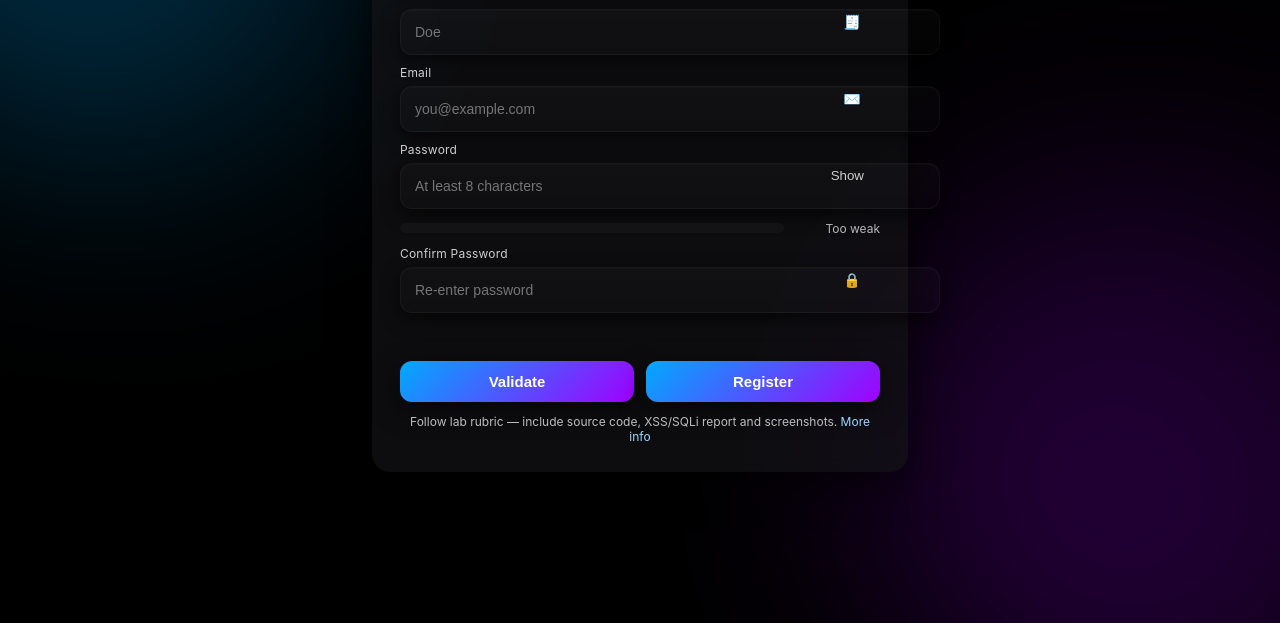
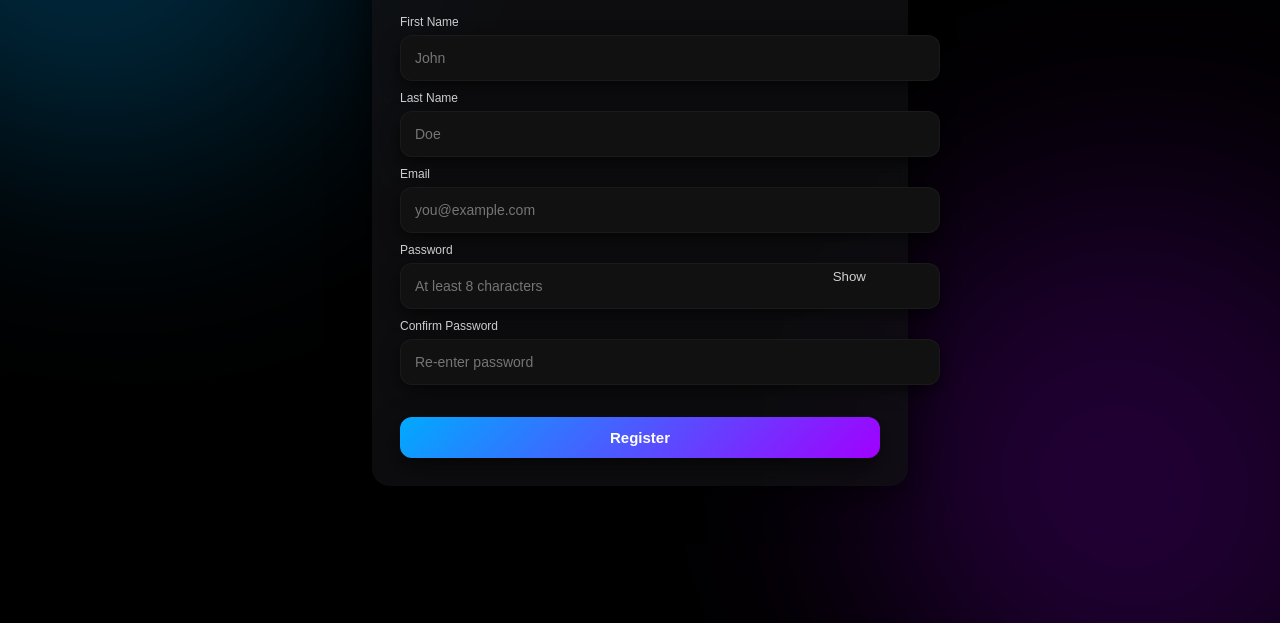
Before and after one commit to sai-9989/ITC505, a plain HTML site: page Lab-8/index.html in a window 1280 px wide. Shown: the part 257-880 px from the top of the page. Before the commit the page ends 800 px from the top, so only its background shows below. Drawn offline with Linux system fonts and the light colour scheme.

Commit message:
Update index.html

```diff
--- a/Lab-8/index.html
+++ b/Lab-8/index.html
@@ -5,214 +5,99 @@
   <meta name="viewport" content="width=device-width,initial-scale=1" />
   <title>Lab 8 — Input Validation (Premium)</title>
 
-  <!-- STYLE: included inside index.html as requested -->
+  <!-- Style included -->
   <style>
     :root{
       --bg:#000;
       --card-bg: rgba(18,18,20,0.75);
-      --glass: rgba(255,255,255,0.03);
       --accent1: #00aaff;
       --accent2: #a100ff;
       --error: #ff4f6d;
       --success: #2ee6a5;
     }
 
-    html,body{height:100%;margin:0;font-family:Inter,ui-sans-serif,system-ui,Segoe UI,Roboto,Helvetica,Arial; background:var(--bg); color:#eee; -webkit-font-smoothing:antialiased;}
+    html, body { height:100%; margin:0; font-family:Arial, Helvetica, sans-serif; background:var(--bg); color:#eee; }
 
-    /* animated background blobs */
-    .bg-blob {
-      position:fixed;
-      width:560px;height:560px;border-radius:50%;
-      filter:blur(120px); z-index:0;
-      transform:translate3d(0,0,0);
-      pointer-events:none;
-    }
-    .blob-1{ background: linear-gradient(45deg, rgba(0,170,255,0.35), rgba(0,170,255,0.12)); top:-180px; left:-160px; animation: float1 8s ease-in-out infinite alternate; }
-    .blob-2{ background: linear-gradient(45deg, rgba(161,0,255,0.30), rgba(161,0,255,0.10)); right:-160px; bottom:-180px; animation: float2 7s ease-in-out infinite alternate-reverse; }
+    /* Background blobs */
+    .bg-blob { position:fixed; width:560px; height:560px; border-radius:50%; filter:blur(120px); z-index:0; pointer-events:none; }
+    .blob-1 { background: linear-gradient(45deg, rgba(0,170,255,0.35), rgba(0,170,255,0.12)); top:-180px; left:-160px; animation: float1 8s ease-in-out infinite alternate; }
+    .blob-2 { background: linear-gradient(45deg, rgba(161,0,255,0.30), rgba(161,0,255,0.10)); right:-160px; bottom:-180px; animation: float2 7s ease-in-out infinite alternate-reverse; }
     @keyframes float1{ from{transform:translateY(-10px) rotate(0deg)} to{transform:translateY(40px) rotate(12deg)} }
     @keyframes float2{ from{transform:translateY(10px) rotate(0deg)} to{transform:translateY(-36px) rotate(-10deg)} }
 
-    /* centered card */
-    .wrap { position:relative; z-index:2; min-height:100vh; display:flex; align-items:center; justify-content:center; padding:40px; box-sizing:border-box; }
-    .card {
-      width:480px; max-width:calc(100% - 48px);
-      background: var(--card-bg);
-      border-radius:18px;
-      padding:28px;
-      box-shadow:
-        0 10px 40px rgba(0,0,0,0.65),
-        0 1px 0 rgba(255,255,255,0.02) inset;
-      backdrop-filter: blur(8px) saturate(120%);
-      transform-style:preserve-3d;
-      transition: transform .18s ease, box-shadow .18s ease;
-      perspective:1000px;
-    }
+    /* Card container */
+    .wrap { position:relative; z-index:2; min-height:100vh; display:flex; align-items:center; justify-content:center; padding:40px; }
+    .card { width:480px; max-width:95%; background: var(--card-bg); border-radius:18px; padding:28px; box-shadow:0 10px 40px rgba(0,0,0,0.65),0 1px 0 rgba(255,255,255,0.02) inset; backdrop-filter: blur(8px); transition: transform .18s ease, box-shadow .18s ease; }
     .card:hover { transform: translateY(-6px) rotateX(2deg); box-shadow:0 18px 50px rgba(0,0,0,0.75); }
 
-    h1 { margin:0 0 8px 0; font-size:20px; color:#fff; text-align:center; text-shadow:0 6px 20px rgba(0,170,255,0.07); }
-    p.subtitle { margin:0 0 20px 0; text-align:center; color:#bfbfbf; font-size:13px; }
+    h1 { text-align:center; color:#fff; margin-bottom:8px; }
+    p.subtitle { text-align:center; color:#bfbfbf; font-size:13px; margin-bottom:20px; }
 
     form { display:block; gap:12px; }
+    .field { margin-top:10px; position:relative; }
+    label { display:block; font-size:12px; color:#cfcfcf; margin-bottom:6px; }
+    input[type="text"], input[type="email"], input[type="password"] { width:100%; padding:14px 44px 14px 14px; border-radius:12px; border:1px solid rgba(255,255,255,0.04); background:#111; color:#fff; font-size:14px; box-shadow:0 6px 18px rgba(0,0,0,0.6); outline:none; }
+    input:focus { transform:translateY(-2px) scale(1.02); border-color: rgba(0,170,255,0.55); box-shadow:0 0 18px rgba(0,170,255,0.7); }
 
-    .field {
-      margin-top:10px;
-      position:relative;
-      transform: translateZ(0);
-    }
+    .toggle-btn { position:absolute; right:8px; top:50%; transform:translateY(-50%); cursor:pointer; background:transparent; border:none; color:#cfcfcf; }
+    .inline-error { color:var(--error); font-size:12px; margin-top:6px; display:block; }
+    .msg { margin-top:14px; height:auto; font-size:14px; text-align:center; }
 
-    label {
-      display:block;
-      font-size:12px;
-      color:#cfcfcf;
-      margin-bottom:6px;
-      letter-spacing:0.2px;
-    }
+    .btn { width:100%; margin-top:18px; padding:12px; border-radius:12px; border:none; cursor:pointer; font-size:15px; font-weight:600; background: linear-gradient(135deg, var(--accent1), var(--accent2)); color:#fff; box-shadow:0 8px 26px rgba(0,0,0,0.6); }
+    .btn:hover { transform:translateY(-2px); box-shadow:0 18px 44px rgba(0,0,0,0.7); }
 
-    input[type="text"], input[type="email"], input[type="password"] {
-      width:100%;
-      padding:14px 44px 14px 14px;
-      border-radius:12px;
-      border: 1px solid rgba(255,255,255,0.04);
-      background: linear-gradient(180deg, rgba(255,255,255,0.02), rgba(255,255,255,0.01));
-      color:#fff;
-      font-size:14px;
-      box-shadow:
-        0 6px 18px rgba(0,0,0,0.6),
-        0 1px 0 rgba(255,255,255,0.02) inset;
-      transition: box-shadow .18s ease, transform .12s ease, border-color .12s ease;
-      outline:none;
-      -webkit-appearance:none;
-    }
-
-    input:focus {
-      transform: translateY(-4px) scale(1.01);
-      border-color: rgba(0,170,255,0.55);
-      box-shadow: 0 12px 30px rgba(0,170,255,0.06), 0 0 18px rgba(0,170,255,0.18);
-    }
-
-    /* little 3D inner glow icon area */
-    .field .icon {
-      position:absolute; right:12px; top:50%; transform:translateY(-50%); width:32px; height:32px;
-      display:flex; align-items:center; justify-content:center; pointer-events:none;
-      border-radius:8px; background:transparent; color:#bfbfbf; font-size:14px;
-      transition: transform .18s ease, box-shadow .18s ease;
-    }
-
-    /* show/hide toggle button */
-    .toggle-btn {
-      position:absolute; right:8px; top:50%; transform:translateY(-50%); height:36px; border-radius:10px; padding:4px 8px;
-      display:flex; align-items:center; gap:8px; cursor:pointer; border:none; background:transparent; color:#cfcfcf;
-    }
-
-    .info-row { display:flex; gap:10px; align-items:center; margin-top:12px; }
-    .strength {
-      flex:1; height:10px; border-radius:8px; background:rgba(255,255,255,0.03); overflow:hidden; position:relative;
-    }
-    .strength > i {
-      position:absolute; left:0; top:0; bottom:0; width:0%;
-      background: linear-gradient(90deg,var(--accent1),var(--accent2));
-      transition: width .25s ease;
-    }
-    .strength-text { color:#bdbdbd; font-size:12px; min-width:86px; text-align:right; }
-
-    .msg { margin-top:14px; height:20px; font-size:13px; color:#ffb8c7; text-align:center; }
-
-    .actions { margin-top:18px; display:flex; gap:12px; }
-    .btn {
-      flex:1; padding:12px; border-radius:12px; border:none; cursor:pointer; font-size:15px; font-weight:600;
-      background: linear-gradient(135deg, var(--accent1), var(--accent2));
-      color:#fff; box-shadow: 0 8px 26px rgba(0,0,0,0.6);
-      transition: transform .14s ease, box-shadow .14s ease;
-    }
-    .btn:hover { transform: translateY(-4px); box-shadow: 0 18px 44px rgba(0,0,0,0.7); }
-
-    .small { font-size:12px; color:#bdbdbd; text-align:center; margin-top:12px; }
-    .small a { color: #9dd7ff; text-decoration:none; }
-
-    /* error / success classes for individual fields */
-    .field.error input { border-color: rgba(255,79,109,0.8); box-shadow: 0 10px 26px rgba(255,79,109,0.06); }
-    .field.success input { border-color: rgba(46,230,165,0.6); box-shadow: 0 10px 26px rgba(46,230,165,0.06); }
-
-    .inline-error { color:var(--error); font-size:12px; margin-top:6px; display:block; }
-
-    /* responsive */
-    @media (max-width:520px){
-      .card{ padding:18px; border-radius:14px; }
-    }
+    .field.error input { border-color: rgba(255,79,109,0.8); }
+    .field.success input { border-color: rgba(46,230,165,0.6); }
   </style>
 </head>
 <body>
 
-  <!-- animated background blobs -->
-  <div class="bg-blob blob-1" aria-hidden="true"></div>
-  <div class="bg-blob blob-2" aria-hidden="true"></div>
+  <div class="bg-blob blob-1"></div>
+  <div class="bg-blob blob-2"></div>
 
   <div class="wrap">
-    <div class="card" role="region" aria-labelledby="formTitle">
-      <h1 id="formTitle">Secure Registration</h1>
-      <p class="subtitle">Client-side validation • XSS-mitigations • Simple & interactive</p>
+    <div class="card">
+      <h1>Secure Registration</h1>
+      <p class="subtitle">Client-side validation • XSS-mitigations</p>
 
       <form id="registrationForm" novalidate autocomplete="off">
-        <!-- First Name -->
         <div class="field" id="field-fname">
           <label for="fname">First Name</label>
-          <input id="fname" name="fname" type="text" placeholder="John" maxlength="60" />
-          <span class="icon" aria-hidden="true">👤</span>
-          <span class="inline-error" id="err-fname" aria-live="polite"></span>
+          <input id="fname" type="text" placeholder="John" />
+          <span class="inline-error" id="err-fname"></span>
         </div>
 
-        <!-- Last Name -->
         <div class="field" id="field-lname">
           <label for="lname">Last Name</label>
-          <input id="lname" name="lname" type="text" placeholder="Doe" maxlength="60" />
-          <span class="icon" aria-hidden="true">🧾</span>
-          <span class="inline-error" id="err-lname" aria-live="polite"></span>
+          <input id="lname" type="text" placeholder="Doe" />
+          <span class="inline-error" id="err-lname"></span>
         </div>
 
-        <!-- Email -->
         <div class="field" id="field-email">
           <label for="email">Email</label>
-          <input id="email" name="email" type="email" placeholder="you@example.com" maxlength="128" />
-          <span class="icon" aria-hidden="true">✉️</span>
-          <span class="inline-error" id="err-email" aria-live="polite"></span>
+          <input id="email" type="email" placeholder="you@example.com" />
+          <span class="inline-error" id="err-email"></span>
         </div>
 
-        <!-- Password -->
-        <div class="field" id="field-password" style="margin-bottom:2px;">
+        <div class="field" id="field-password">
           <label for="password">Password</label>
-          <input id="password" name="password" type="password" placeholder="At least 8 characters" minlength="8" maxlength="128" />
-          <button type="button" class="toggle-btn" id="togglePassword" aria-label="Show or hide password">Show</button>
-          <span class="inline-error" id="err-password" aria-live="polite"></span>
+          <input id="password" type="password" placeholder="At least 8 characters" />
+          <button type="button" class="toggle-btn" id="togglePassword">Show</button>
+          <span class="inline-error" id="err-password"></span>
         </div>
 
-        <!-- Password strength row -->
-        <div class="info-row" aria-hidden="false">
-          <div class="strength" title="Password strength meter"><i id="strengthBar"></i></div>
-          <div class="strength-text" id="strengthText">Too weak</div>
+        <div class="field" id="field-confirm">
+          <label for="confirm">Confirm Password</label>
+          <input id="confirm" type="password" placeholder="Re-enter password" />
+          <span class="inline-error" id="err-confirm"></span>
         </div>
 
-        <!-- Confirm Password -->
-        <div class="field" id="field-confirm" style="margin-top:10px;">
-          <label for="confirm">Confirm Password</label>
-          <input id="confirm" name="confirm" type="password" placeholder="Re-enter password" minlength="8" maxlength="128" />
-          <span class="icon" aria-hidden="true">🔒</span>
-          <span class="inline-error" id="err-confirm" aria-live="polite"></span>
-        </div>
-
-        <!-- global message area -->
-        <div class="msg" id="globalMsg" aria-live="polite"></div>
-
-        <div class="actions" style="margin-top:14px;">
-          <button type="button" class="btn" id="validateBtn">Validate</button>
-          <button type="submit" class="btn" id="submitBtn">Register</button>
-        </div>
-
-        <div class="small">Follow lab rubric — include source code, XSS/SQLi report and screenshots. <a href="#" id="helpLink">More info</a></div>
+        <div class="msg" id="globalMsg"></div>
+        <button type="submit" class="btn">Register</button>
       </form>
     </div>
   </div>
 
-  <!-- link to JS -->
   <script src="script.js"></script>
 </body>
 </html>
```
